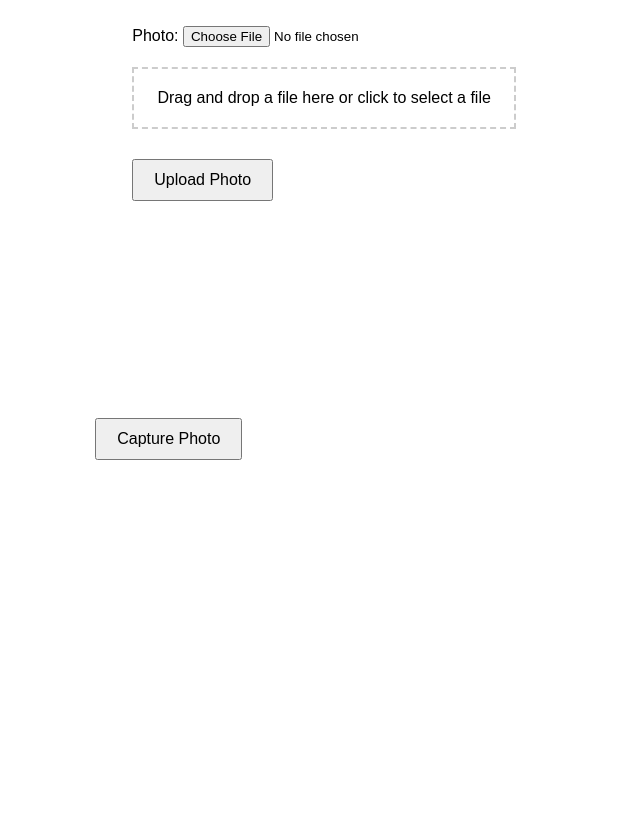
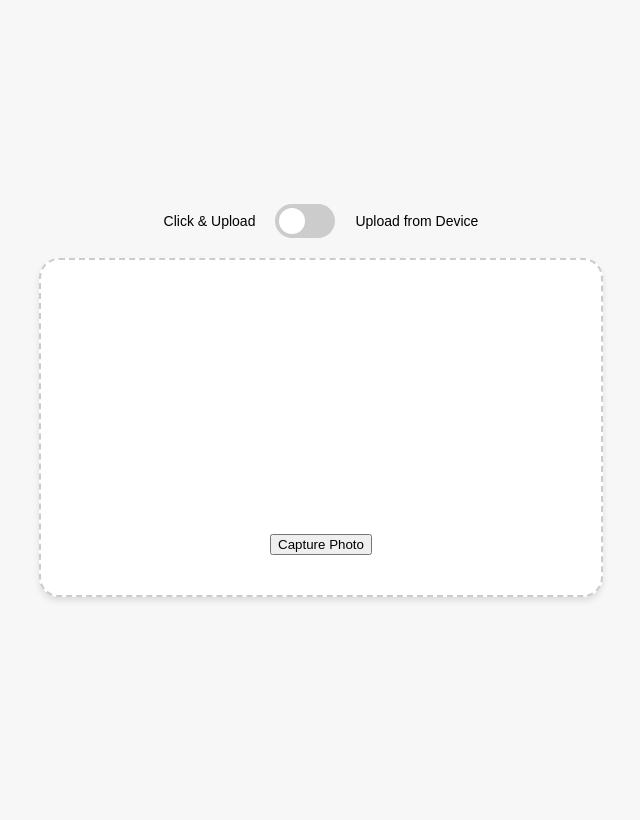
Before and after one commit to sbail01/fruit-app, a Django app: page /pic-uploading-page/ in a window 1280 px wide. Shown: the whole page, without its empty margins (319-959 px from the left). Before the commit the page ends 460 px from the top, so only its background shows below. Run offline with Django 5.2, Linux system fonts and the light colour scheme.

Commit message:
UI implemented

```diff
--- a/fruit_recipes_project/recipe_recommender/templates/upload_pic.html
+++ b/fruit_recipes_project/recipe_recommender/templates/upload_pic.html
@@ -5,124 +5,320 @@
     <meta name="viewport" content="width=device-width, initial-scale=1.0">
     <title>Upload or Capture Photo</title>
     <style>
+        /* Base styles */
         body {
             font-family: Arial, sans-serif;
             margin: 0;
             padding: 10px;
+            background-color: #f7f7f7;
             display: flex;
             flex-direction: column;
             align-items: center;
+            justify-content: center;
+            min-height: 100vh;
         }
-        #drop-area {
+        .capture {
+            /* Center the capture button with padding */
+            display: flex;
+            justify-content: center;
+            padding-top: 2%;
+        }
+        #capture {
+            /* Place the capture button in the center */
+            margin: 20px auto; /* Center button with auto margin and some space */
+        }
+        .switch-container {
+            display: flex;
+            align-items: center;
+            justify-content: center;
+            margin-bottom: 20px;
+        }
+
+        .switch-container label {
+            margin: 0 10px;
+            font-size: 14px;
+        }
+
+        /* Style the switch */
+        .switch {
+            position: relative;
+            display: inline-block;
+            width: 60px;
+            height: 34px;
+        }
+        .switch input { display: none; }
+        .slider {
+            position: absolute;
+            cursor: pointer;
+            top: 0; bottom: 0; left: 0; right: 0;
+            background-color: #ccc;
+            transition: .4s;
+            border-radius: 34px;
+        }
+        .slider:before {
+            position: absolute;
+            content: "";
+            height: 26px;
+            width: 26px;
+            left: 4px;
+            bottom: 4px;
+            background-color: white;
+            transition: .4s;
+            border-radius: 50%;
+        }
+        input:checked + .slider {
+            background-color: #2196F3;
+        }
+        input:checked + .slider:before {
+            transform: translateX(26px);
+        }
+
+        /* Styles for drop area and camera */
+        #drop-area, #camera-container {
             border: 2px dashed #ccc;
+            border-radius: 20px;
             padding: 20px;
             width: 90%; /* Responsive width */
-            max-width: 500px; /* Maximum width */
-            margin: 20px 0;
-            position: relative;
-            text-align: center;
+            max-width: 520px; /* Maximum fixed width */
+            min-height: 100px;
+            height:auto;
+            background-color: #fff;
             cursor: pointer;
-            transition: background-color 0.3s;
+            display: none; /* Hidden by default */
+            align-items: center;
+            justify-content: center;
+            flex-direction: column;
+            box-shadow: 0 4px 6px rgba(0, 0, 0, 0.1);
+            margin-bottom: 20px;
         }
-        .drag-over {
-            background-color: #f0f0f0;
+        #drop-area.highlight {
+            border-color: blue;
+            background-color: #e8f0fe;
         }
         #camera, #canvas {
+            display: none; /* Camera hidden by default */
             width: 90%; /* Responsive width */
-            max-width: 500px; /* Maximum width */
+            justify-content: center;
+            max-width: 520px; /* Maximum fixed width */
+            height: auto;
         }
-        button {
-            margin-top: 10px;
-            padding: 10px 20px;
+
+        #camera-container {
+            display: flex; /* Camera container hidden by default */
+            justify-content: center;
+        }
+
+        /* Modal styles */
+        .modal {
+            display: none; /* Hidden by default */
+            position: fixed; /* Stay in place */
+            z-index: 1; /* Sit on top */
+            left: 0;
+            top: 0;
+            width: 100%; /* Full width */
+            height: 100%; /* Full height */
+            overflow: auto; /* Enable scroll if needed */
+            background-color: rgb(0, 0, 0); /* Fallback color */
+            background-color: rgba(0, 0, 0, 0.4); /* Black w/ opacity */
+            padding-top: 60px;
+        }
+
+        .modal-content {
+            background-color: #fefefe;
+            margin: auto;
+            padding: 20px;
+            border: 1px solid #888;
+            width: 90%;
+            max-width: 600px;
+        }
+
+        .modal-header {
+            display: flex;
+            justify-content: space-between;
+            align-items: center;
+        }
+
+        .modal-header h2 {
+            margin: 0;
+        }
+
+        .modal-footer {
+            display: flex;
+            justify-content: flex-end;
+        }
+
+        .modal-footer button {
+            margin-left: 10px;
+        }
+
+        .close {
+            color: #aaa;
+            float: right;
+            font-size: 28px;
+            font-weight: bold;
+        }
+
+        .close:hover,
+        .close:focus {
+            color: black;
+            text-decoration: none;
             cursor: pointer;
-            font-size: 16px; /* Larger font size for easier interaction */
         }
+
+        .image-preview {
+            width: 100%;
+            max-width: 100%;
+            height: auto;
+            border-radius: 4px;
+        }
+
     </style>
 </head>
 <body>
 
-<form method="post" enctype="multipart/form-data" id="file-form">
-    {% csrf_token %}
-    {{ form.as_p }}
-    <div id="drop-area">
-        Drag and drop a file here or click to select a file
-        <input type="file" id="fileElem" multiple accept="image/*" style="display: none;">
-    </div>
-    <button type="submit">Upload Photo</button>
-</form>
+<div class="switch-container">
+    <label for="togBtn">Click & Upload</label>
+    <label class="switch">
+        <input type="checkbox" id="togBtn">
+        <span class="slider round"></span>
+    </label>
+    <label for="togBtn">Upload from Device</label>
+</div>
 
-<div>
+<div id="camera-container">
     <video id="camera" autoplay></video>
     <button id="capture">Capture Photo</button>
-    <canvas id="canvas" style="display:none;"></canvas>
+    <canvas id="canvas"></canvas>
+</div>
+
+<div id="drop-area" style="display: flex;">
+    <p>Drag and Drop file here or click to browse</p>
+    <input type="file" id="fileElem" multiple accept="image/*">
+</div>
+
+<!-- The Modal -->
+<div id="myModal" class="modal">
+    <div class="modal-content">
+        <div class="modal-header">
+            <h2>Preview</h2>
+            <span class="close">&times;</span>
+        </div>
+        <div class="modal-body">
+            <img id="image-preview" class="image-preview">
+        </div>
+        <div class="modal-footer">
+            <button id="uploadBtn">Upload</button>
+            <button id="cancelBtn">Cancel</button>
+        </div>
+    </div>
 </div>
 
 <script>
+    const togBtn = document.getElementById('togBtn');
+    const cameraContainer = document.getElementById('camera-container');
     const dropArea = document.getElementById('drop-area');
-    const fileInput = document.getElementById('fileElem');
-
-    dropArea.addEventListener('click', function() {
-        fileInput.click();
-    });
-
-    fileInput.addEventListener('change', function(event) {
-        handleFiles(this.files);
-    });
-
-    ['dragenter', 'dragover', 'dragleave', 'drop'].forEach(eventName => {
-        dropArea.addEventListener(eventName, preventDefaults, false);
-        document.body.addEventListener(eventName, preventDefaults, false); // Prevents defaults for the whole body to ensure smooth dragging.
-    });
-
-    function preventDefaults(e) {
-        e.preventDefault();
-        e.stopPropagation();
-    }
-
-    ['dragenter', 'dragover'].forEach(eventName => {
-        dropArea.addEventListener(eventName, () => dropArea.classList.add('drag-over'), false);
-    });
-
-    ['dragleave', 'drop'].forEach(eventName => {
-        dropArea.addEventListener(eventName, () => dropArea.classList.remove('drag-over'), false);
-    });
-
-    dropArea.addEventListener('drop', handleDrop, false);
-
-    function handleDrop(e) {
-        let dt = e.dataTransfer;
-        let files = dt.files;
-        handleFiles(files);
-    }
-
-    function handleFiles(files) {
-        console.log(files);
-        // Implement file handling logic here
-        // For example, previewing or directly uploading them
-    }
-
     const camera = document.getElementById('camera');
     const canvas = document.getElementById('canvas');
     const capture = document.getElementById('capture');
-    const context = canvas.getContext('2d');
-    let stream = null;
+    const fileElem = document.getElementById('fileElem');
+    const modal = document.getElementById('myModal');
+    const closeBtn = document.getElementsByClassName('close')[0];
+    const uploadBtn = document.getElementById('uploadBtn');
+    const cancelBtn = document.getElementById('cancelBtn');
+    const imagePreview = document.getElementById('image-preview');
+    window.onload = function() {
+        if (!togBtn.checked) {
+            dropArea.style.display = 'none'; // Show drop area by default
+            cameraContainer.style.display = 'flex'; // Hide camera container by default
+            cameraContainer.style.justifyContent= 'center';
+            startCamera();
+        }
+    };
+    togBtn.addEventListener('change', function(e) {
+        if (!togBtn.checked) {
+            // cameraContainer.style.display = 'block';
+            dropArea.style.display = 'none';
+            cameraContainer.style.display = 'flex'; // Hide camera container by default
+            cameraContainer.style.justifyContent= 'center';
+            startCamera();
+        } else {
+            cameraContainer.style.display = 'none';
+            dropArea.style.display = 'block';
+            stopCamera();
+        }
+    });
 
-    async function enableCamera() {
-        try {
-            stream = await navigator.mediaDevices.getUserMedia({ video: true });
-            camera.srcObject = stream;
-        } catch (err) {
-            console.error("Error: Couldn't access the camera", err);
+    function startCamera() {
+        camera.style.display = 'block';
+        capture.style.display = 'block';
+        if (navigator.mediaDevices.getUserMedia) {
+            navigator.mediaDevices.getUserMedia({ video: true })
+                .then(function(stream) {
+                    camera.srcObject = stream;
+                })
+                .catch(function(error) {
+                    console.log("Something went wrong with the camera!");
+                });
+        }
+    }
+
+    function stopCamera() {
+        camera.style.display = 'none';
+        capture.style.display = 'none';
+        if (camera.srcObject) {
+            camera.srcObject.getTracks().forEach(track => track.stop());
         }
     }
 
     capture.addEventListener('click', function() {
-        context.drawImage(camera, 0, 0, canvas.width, canvas.height);
+        const context = canvas.getContext('2d');
+        canvas.width = camera.videoWidth;
+        canvas.height = camera.videoHeight;
+        context.drawImage(camera, 0, 0, camera.videoWidth, camera.videoHeight);
         const imageDataUrl = canvas.toDataURL('image/png');
-        // Additional steps to upload captured image can be implemented here
+        displayImage(imageDataUrl);
     });
 
-    enableCamera();
+    fileElem.addEventListener('change', function(e) {
+        handleFiles(fileElem.files);
+    });
+
+    function handleFiles(files) {
+        for (let i = 0; i < files.length; i++) {
+            const file = files[i];
+            const reader = new FileReader();
+            reader.onload = function(e) {
+                displayImage(e.target.result);
+            };
+            reader.readAsDataURL(file);
+        }
+    }
+
+    function displayImage(src) {
+        imagePreview.src = src;
+        modal.style.display = "block";
+    }
+
+    closeBtn.onclick = function() {
+        modal.style.display = "none";
+    }
+
+    window.onclick = function(event) {
+        if (event.target == modal) {
+            modal.style.display = "none";
+        }
+    }
+
+    cancelBtn.addEventListener('click', function() {
+        modal.style.display = "none";
+    });
+
+    uploadBtn.addEventListener('click', function() {
+        // Code to handle the "upload" action
+        console.log('Upload the image...');
+        // You will need to implement actual upload functionality as per your requirement
+        modal.style.display = "none";
+    });
 </script>
 
 </body>
```
